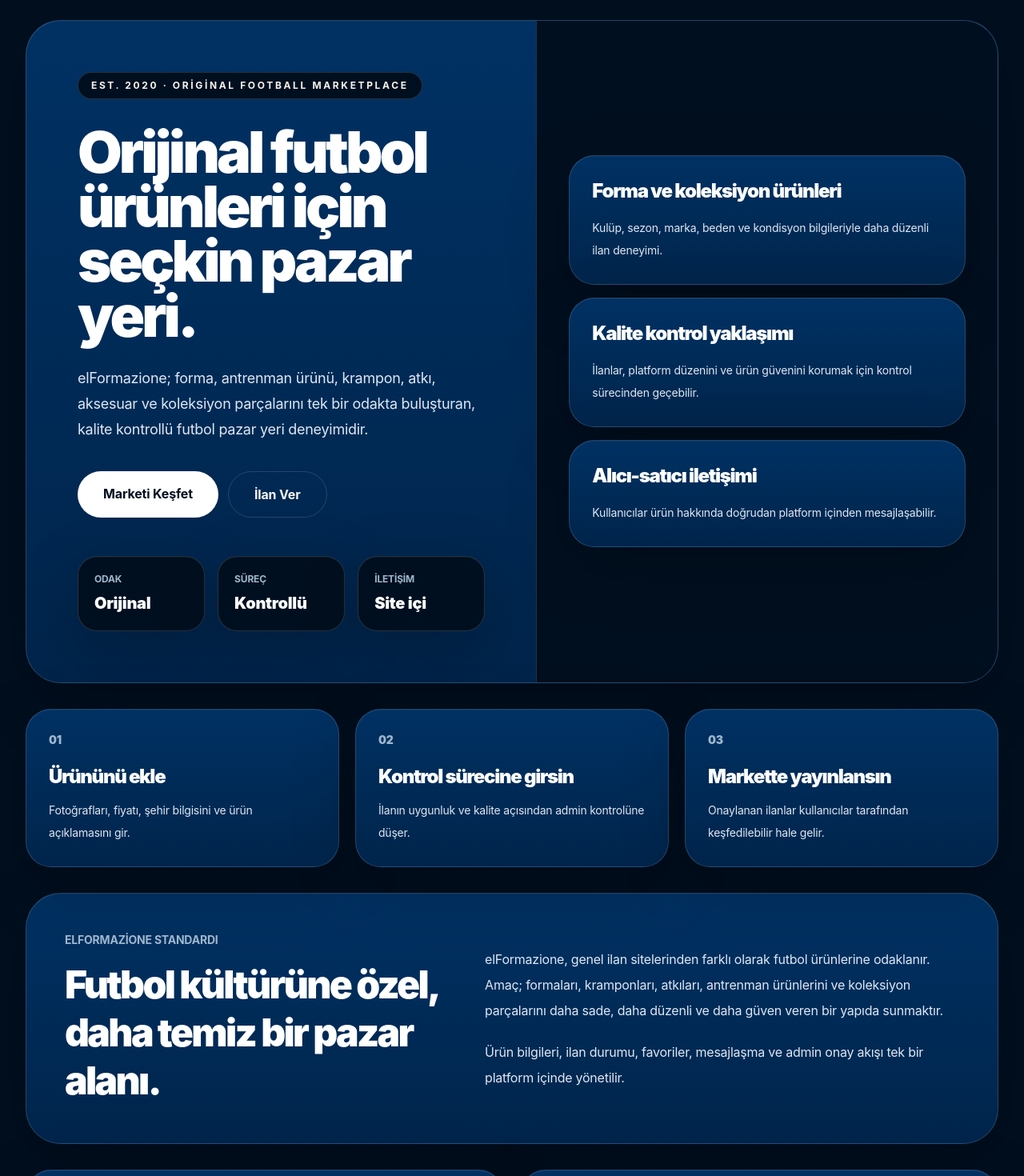
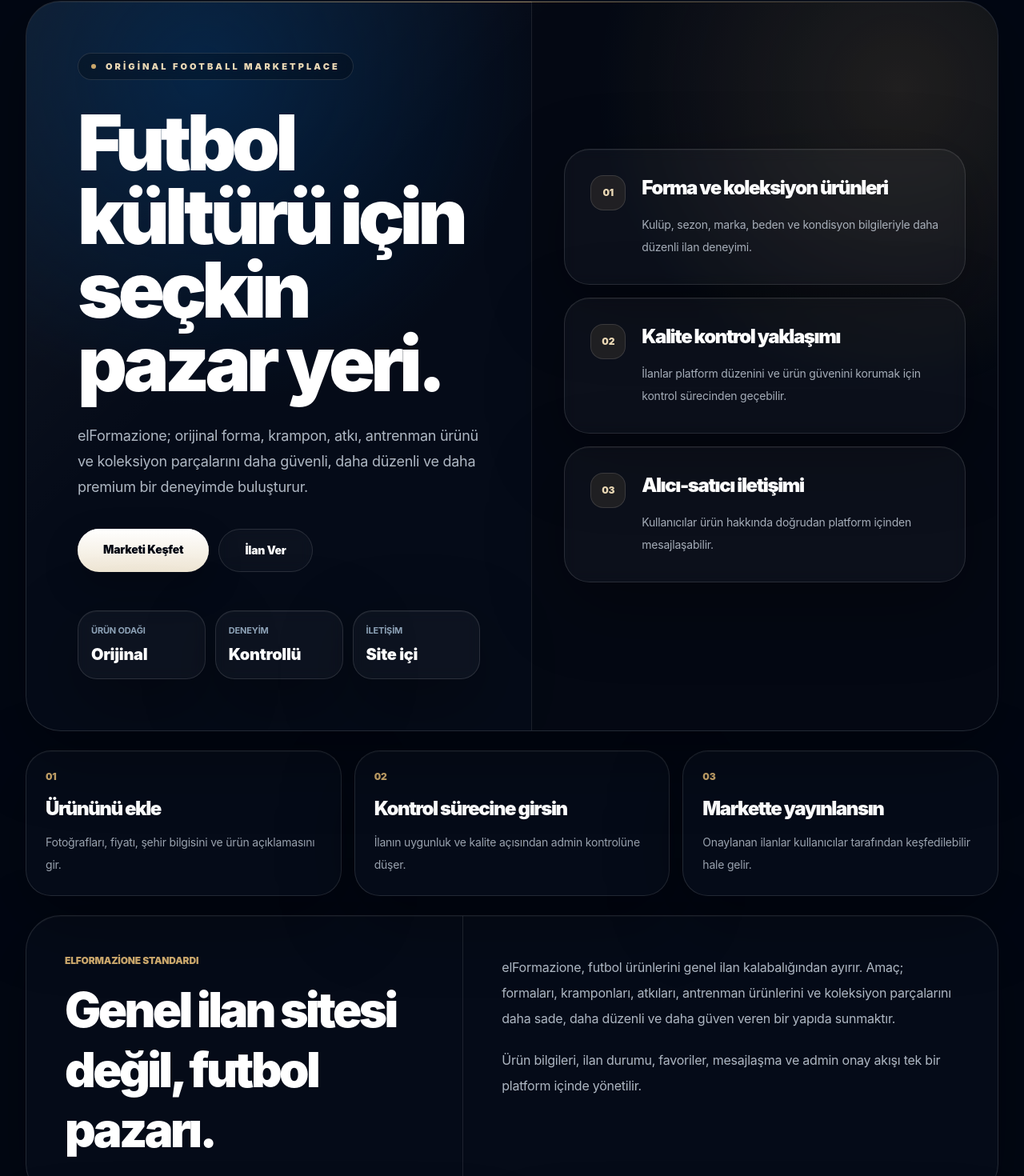
Before and after one commit to ernbcr1/forma-pazaryeri, a Next.js app: page / in a window 1280 px wide. Shown: the part 168-1638 px from the top of the page at 80% size. Built offline with nearby package versions, Linux system fonts and the light colour scheme; no server answers.

Commit message:
Apply ultra premium homepage theme

```diff
--- a/app/globals.css
+++ b/app/globals.css
@@ -1,21 +1,23 @@
 @import "tailwindcss";
 
 :root {
+  --elf-ink: #020713;
+  --elf-ink-2: #050b18;
+  --elf-ink-3: #08111f;
+
   --elf-navy: #003366;
-  --elf-navy-900: #00264d;
-  --elf-navy-950: #001a33;
-  --elf-navy-990: #000f1f;
+  --elf-navy-soft: #0b3f75;
 
   --elf-white: #ffffff;
-  --elf-ivory: #f7f4ef;
-  --elf-mist: #dce8f3;
-  --elf-muted: #9fb7cc;
+  --elf-ivory: #f8f5ee;
+  --elf-mist: #d8e2ee;
+  --elf-muted: #8ea3b8;
 
   --elf-gold: #c9a66b;
   --elf-gold-soft: #ead8b5;
 
-  --elf-border: rgba(255, 255, 255, 0.14);
-  --elf-border-strong: rgba(255, 255, 255, 0.24);
+  --elf-border: rgba(255, 255, 255, 0.12);
+  --elf-border-strong: rgba(201, 166, 107, 0.36);
 
   --elf-green: #86efac;
   --elf-red: #f87171;
@@ -28,27 +30,27 @@
 
 html {
   scroll-behavior: smooth;
-  background: var(--elf-navy-990);
+  background: var(--elf-ink);
 }
 
 body {
   margin: 0;
   min-height: 100vh;
   background:
-    radial-gradient(circle at 15% 0%, rgba(255, 255, 255, 0.12), transparent 26%),
-    radial-gradient(circle at 85% 8%, rgba(201, 166, 107, 0.14), transparent 24%),
-    radial-gradient(circle at 50% 90%, rgba(255, 255, 255, 0.06), transparent 30%),
-    linear-gradient(180deg, var(--elf-navy), var(--elf-navy-950) 52%, var(--elf-navy-990));
+    radial-gradient(circle at 12% 0%, rgba(0, 51, 102, 0.35), transparent 28%),
+    radial-gradient(circle at 88% 8%, rgba(201, 166, 107, 0.14), transparent 22%),
+    radial-gradient(circle at 50% 100%, rgba(255, 255, 255, 0.035), transparent 34%),
+    linear-gradient(180deg, #020713 0%, #050b18 44%, #020713 100%);
   color: var(--elf-white);
   font-family:
     Inter, ui-sans-serif, system-ui, -apple-system, BlinkMacSystemFont, "Segoe UI",
     sans-serif;
-  letter-spacing: -0.01em;
+  letter-spacing: -0.015em;
 }
 
 ::selection {
   background: var(--elf-gold);
-  color: var(--elf-navy-990);
+  color: var(--elf-ink);
 }
 
 a {
@@ -79,7 +81,7 @@
 h1,
 h2,
 h3 {
-  letter-spacing: -0.055em;
+  letter-spacing: -0.06em;
 }
 
 p {
@@ -89,13 +91,15 @@
 /* Form alanları */
 .input-style {
   width: 100%;
-  border-radius: 1.15rem;
+  border-radius: 1.1rem;
   border: 1px solid var(--elf-border);
-  background: rgba(0, 15, 31, 0.72);
+  background: rgba(2, 7, 19, 0.86);
   padding: 0.95rem 1rem;
   color: var(--elf-white);
   outline: none;
-  box-shadow: inset 0 1px 0 rgba(255, 255, 255, 0.04);
+  box-shadow:
+    inset 0 1px 0 rgba(255, 255, 255, 0.035),
+    0 18px 55px rgba(0, 0, 0, 0.18);
   transition:
     border-color 180ms ease,
     box-shadow 180ms ease,
@@ -103,19 +107,19 @@
 }
 
 .input-style::placeholder {
-  color: rgba(220, 232, 243, 0.42);
+  color: rgba(216, 226, 238, 0.42);
 }
 
 .input-style:focus {
   border-color: rgba(201, 166, 107, 0.78);
-  background: rgba(0, 15, 31, 0.9);
+  background: rgba(2, 7, 19, 0.94);
   box-shadow:
-    0 0 0 4px rgba(201, 166, 107, 0.12),
+    0 0 0 4px rgba(201, 166, 107, 0.11),
     inset 0 1px 0 rgba(255, 255, 255, 0.06);
 }
 
 .input-style option {
-  background: var(--elf-navy-950);
+  background: var(--elf-ink);
   color: var(--elf-white);
 }
 
@@ -126,27 +130,27 @@
   overflow: hidden;
 }
 
-/* Ana tema override */
+/* Tailwind renklerini ultra premium palete çeviriyoruz */
 .bg-neutral-950 {
-  background-color: var(--elf-navy-990) !important;
+  background-color: var(--elf-ink) !important;
 }
 
 .bg-neutral-900 {
   background:
-    linear-gradient(180deg, rgba(0, 51, 102, 0.96), rgba(0, 38, 77, 0.96)) !important;
+    linear-gradient(180deg, rgba(8, 17, 31, 0.98), rgba(5, 11, 24, 0.98)) !important;
 }
 
 .bg-neutral-800 {
-  background-color: rgba(255, 255, 255, 0.08) !important;
+  background-color: rgba(255, 255, 255, 0.07) !important;
 }
 
 .bg-neutral-900\/90 {
-  background-color: rgba(0, 38, 77, 0.9) !important;
+  background-color: rgba(8, 17, 31, 0.9) !important;
 }
 
 .bg-neutral-950\/85,
 .bg-neutral-950\/95 {
-  background-color: rgba(0, 15, 31, 0.92) !important;
+  background-color: rgba(2, 7, 19, 0.94) !important;
 }
 
 .bg-white {
@@ -158,7 +162,7 @@
 }
 
 .text-black {
-  color: var(--elf-navy-990) !important;
+  color: var(--elf-ink) !important;
 }
 
 .text-neutral-100,
@@ -176,7 +180,7 @@
 }
 
 .text-neutral-600 {
-  color: rgba(220, 232, 243, 0.48) !important;
+  color: rgba(216, 226, 238, 0.46) !important;
 }
 
 .border-neutral-700,
@@ -185,16 +189,16 @@
 }
 
 .border-neutral-600 {
-  border-color: var(--elf-border-strong) !important;
+  border-color: rgba(255, 255, 255, 0.22) !important;
 }
 
-/* Hover */
+/* Premium hover */
 .hover\:bg-neutral-900:hover {
-  background-color: rgba(255, 255, 255, 0.08) !important;
+  background-color: rgba(255, 255, 255, 0.075) !important;
 }
 
 .hover\:bg-neutral-800:hover {
-  background-color: rgba(255, 255, 255, 0.12) !important;
+  background-color: rgba(255, 255, 255, 0.11) !important;
 }
 
 .hover\:bg-neutral-200:hover {
@@ -209,36 +213,47 @@
   color: var(--elf-gold-soft) !important;
 }
 
-/* Premium kart hissi */
+/* Beyaz butonları premium yap */
+.bg-white.text-black,
+a.bg-white,
+button.bg-white {
+  background:
+    linear-gradient(180deg, #ffffff, #efe6d4) !important;
+  color: var(--elf-ink) !important;
+  box-shadow:
+    0 18px 45px rgba(0, 0, 0, 0.22),
+    inset 0 1px 0 rgba(255, 255, 255, 0.9);
+}
+
+/* Kart premium hissi */
 .rounded-\[2rem\],
 .rounded-\[2\.5rem\],
 .rounded-\[2\.75rem\],
 .rounded-3xl {
   box-shadow:
-    0 24px 80px rgba(0, 0, 0, 0.22),
+    0 28px 90px rgba(0, 0, 0, 0.34),
     inset 0 1px 0 rgba(255, 255, 255, 0.045);
 }
 
-/* Kartların kenarlarını daha lüks gösterir */
 .border {
   border-color: var(--elf-border);
 }
 
-/* Durum renkleri */
+/* Rozet / durum renkleri */
 .bg-blue-950 {
-  background-color: rgba(255, 255, 255, 0.12) !important;
+  background-color: rgba(0, 51, 102, 0.42) !important;
 }
 
 .text-blue-300 {
-  color: var(--elf-white) !important;
+  color: var(--elf-mist) !important;
 }
 
 .border-blue-800 {
-  border-color: rgba(255, 255, 255, 0.3) !important;
+  border-color: rgba(0, 51, 102, 0.65) !important;
 }
 
 .bg-emerald-950 {
-  background-color: rgba(134, 239, 172, 0.14) !important;
+  background-color: rgba(134, 239, 172, 0.12) !important;
 }
 
 .text-emerald-300 {
@@ -246,13 +261,13 @@
 }
 
 .border-emerald-800 {
-  border-color: rgba(134, 239, 172, 0.38) !important;
+  border-color: rgba(134, 239, 172, 0.36) !important;
 }
 
 .bg-yellow-950,
 .bg-yellow-950\/30,
 .bg-yellow-950\/40 {
-  background-color: rgba(201, 166, 107, 0.17) !important;
+  background-color: rgba(201, 166, 107, 0.16) !important;
 }
 
 .text-yellow-100,
@@ -268,7 +283,7 @@
 }
 
 .bg-red-950 {
-  background-color: rgba(248, 113, 113, 0.14) !important;
+  background-color: rgba(248, 113, 113, 0.13) !important;
 }
 
 .text-red-300 {
@@ -277,11 +292,11 @@
 
 .border-red-800,
 .border-red-900 {
-  border-color: rgba(248, 113, 113, 0.42) !important;
+  border-color: rgba(248, 113, 113, 0.4) !important;
 }
 
 .bg-purple-950 {
-  background-color: rgba(196, 181, 253, 0.14) !important;
+  background-color: rgba(196, 181, 253, 0.13) !important;
 }
 
 .text-purple-300 {
@@ -289,10 +304,10 @@
 }
 
 .border-purple-800 {
-  border-color: rgba(196, 181, 253, 0.42) !important;
+  border-color: rgba(196, 181, 253, 0.4) !important;
 }
 
-/* Butonlara daha premium his */
+/* Link / buton animasyonu */
 button,
 a {
   -webkit-tap-highlight-color: transparent;
@@ -305,7 +320,8 @@
     background 180ms ease,
     border-color 180ms ease,
     color 180ms ease,
-    opacity 180ms ease;
+    opacity 180ms ease,
+    box-shadow 180ms ease;
 }
 
 button:hover,
@@ -320,11 +336,11 @@
 }
 
 ::-webkit-scrollbar-track {
-  background: var(--elf-navy-990);
+  background: var(--elf-ink);
 }
 
 ::-webkit-scrollbar-thumb {
-  background: rgba(255, 255, 255, 0.24);
+  background: rgba(255, 255, 255, 0.18);
   border-radius: 999px;
 }
 
--- a/app/page.tsx
+++ b/app/page.tsx
@@ -2,62 +2,71 @@
 
 export default function HomePage() {
   return (
-    <main className="min-h-screen bg-neutral-950 text-white">
-      <section className="px-4 py-12 md:px-8 md:py-20">
+    <main className="min-h-screen bg-[#020713] text-white">
+      <section className="px-4 py-8 md:px-8 md:py-14">
         <div className="mx-auto max-w-7xl">
-          <div className="overflow-hidden rounded-[2.75rem] border border-neutral-800 bg-neutral-900">
-            <div className="grid gap-0 lg:grid-cols-[1.05fr_0.95fr]">
-              <div className="p-7 md:p-12 lg:p-16">
-                <div className="inline-flex rounded-full border border-neutral-800 bg-neutral-950 px-4 py-2 text-xs font-bold uppercase tracking-[0.22em] text-neutral-300">
-                  Est. 2020 · Original Football Marketplace
+          <div className="relative overflow-hidden rounded-[2.75rem] border border-white/10 bg-[#050b18] shadow-[0_40px_120px_rgba(0,0,0,0.45)]">
+            <div className="pointer-events-none absolute inset-0 bg-[radial-gradient(circle_at_18%_10%,rgba(0,51,102,0.55),transparent_32%),radial-gradient(circle_at_90%_12%,rgba(201,166,107,0.18),transparent_28%),linear-gradient(135deg,rgba(255,255,255,0.06),transparent_32%)]" />
+            <div className="pointer-events-none absolute inset-x-0 top-0 h-px bg-gradient-to-r from-transparent via-[#c9a66b]/70 to-transparent" />
+
+            <div className="relative grid min-h-[620px] lg:grid-cols-[1.04fr_0.96fr]">
+              <div className="flex flex-col justify-center p-7 md:p-12 lg:p-16">
+                <div className="inline-flex w-fit items-center gap-3 rounded-full border border-white/10 bg-black/25 px-4 py-2 backdrop-blur">
+                  <span className="h-1.5 w-1.5 rounded-full bg-[#c9a66b]" />
+                  <span className="text-[11px] font-black uppercase tracking-[0.28em] text-[#ead8b5]">
+                    Original Football Marketplace
+                  </span>
                 </div>
 
-                <h1 className="mt-8 max-w-4xl text-5xl font-black leading-[0.95] tracking-tight md:text-7xl">
-                  Orijinal futbol ürünleri için seçkin pazar yeri.
+                <h1 className="mt-8 max-w-4xl text-[3.15rem] font-black leading-[0.96] tracking-[-0.075em] md:text-7xl lg:text-8xl">
+                  Futbol kültürü için seçkin pazar yeri.
                 </h1>
 
-                <p className="mt-7 max-w-2xl text-base leading-8 text-neutral-400 md:text-lg">
-                  elFormazione; forma, antrenman ürünü, krampon, atkı,
-                  aksesuar ve koleksiyon parçalarını tek bir odakta buluşturan,
-                  kalite kontrollü futbol pazar yeri deneyimidir.
+                <p className="mt-7 max-w-2xl text-base leading-8 text-[#d8e2ee]/80 md:text-lg">
+                  elFormazione; orijinal forma, krampon, atkı, antrenman ürünü
+                  ve koleksiyon parçalarını daha güvenli, daha düzenli ve daha
+                  premium bir deneyimde buluşturur.
                 </p>
 
                 <div className="mt-9 flex flex-col gap-3 sm:flex-row">
                   <Link
                     href="/listings"
-                    className="rounded-full bg-white px-8 py-4 text-center font-bold text-black transition hover:bg-neutral-200"
+                    className="rounded-full bg-white px-8 py-4 text-center text-sm font-black text-[#020713] shadow-[0_18px_50px_rgba(0,0,0,0.35)] transition hover:bg-[#ead8b5]"
                   >
                     Marketi Keşfet
                   </Link>
 
                   <Link
                     href="/create-listing"
-                    className="rounded-full border border-neutral-700 px-8 py-4 text-center font-bold text-neutral-200 transition hover:bg-neutral-800 hover:text-white"
+                    className="rounded-full border border-white/15 bg-white/[0.03] px-8 py-4 text-center text-sm font-black text-white backdrop-blur transition hover:border-[#c9a66b]/60 hover:bg-white/[0.07]"
                   >
                     İlan Ver
                   </Link>
                 </div>
 
-                <div className="mt-12 grid gap-4 sm:grid-cols-3">
-                  <MiniStat label="Odak" value="Orijinal" />
-                  <MiniStat label="Süreç" value="Kontrollü" />
+                <div className="mt-12 grid gap-3 sm:grid-cols-3">
+                  <MiniStat label="Ürün odağı" value="Orijinal" />
+                  <MiniStat label="Deneyim" value="Kontrollü" />
                   <MiniStat label="İletişim" value="Site içi" />
                 </div>
               </div>
 
-              <div className="border-t border-neutral-800 bg-neutral-950 p-6 md:p-10 lg:border-l lg:border-t-0">
-                <div className="grid h-full content-center gap-4">
-                  <PremiumCard
+              <div className="relative border-t border-white/10 bg-black/20 p-6 md:p-10 lg:border-l lg:border-t-0">
+                <div className="flex h-full flex-col justify-center gap-4">
+                  <PremiumFeature
+                    number="01"
                     title="Forma ve koleksiyon ürünleri"
                     text="Kulüp, sezon, marka, beden ve kondisyon bilgileriyle daha düzenli ilan deneyimi."
                   />
 
-                  <PremiumCard
+                  <PremiumFeature
+                    number="02"
                     title="Kalite kontrol yaklaşımı"
-                    text="İlanlar, platform düzenini ve ürün güvenini korumak için kontrol sürecinden geçebilir."
+                    text="İlanlar platform düzenini ve ürün güvenini korumak için kontrol sürecinden geçebilir."
                   />
 
-                  <PremiumCard
+                  <PremiumFeature
+                    number="03"
                     title="Alıcı-satıcı iletişimi"
                     text="Kullanıcılar ürün hakkında doğrudan platform içinden mesajlaşabilir."
                   />
@@ -66,7 +75,7 @@
             </div>
           </div>
 
-          <section className="mt-8 grid gap-5 md:grid-cols-3">
+          <section className="mt-6 grid gap-4 md:grid-cols-3">
             <StepCard
               number="01"
               title="Ürününü ekle"
@@ -86,24 +95,25 @@
             />
           </section>
 
-          <section className="mt-8 rounded-[2.75rem] border border-neutral-800 bg-neutral-900 p-7 md:p-12">
-            <div className="grid gap-10 lg:grid-cols-[0.9fr_1.1fr] lg:items-center">
-              <div>
-                <p className="text-sm font-bold uppercase tracking-[0.22em] text-neutral-500">
+          <section className="mt-6 overflow-hidden rounded-[2.75rem] border border-white/10 bg-[#050b18] shadow-[0_35px_100px_rgba(0,0,0,0.35)]">
+            <div className="grid gap-0 lg:grid-cols-[0.9fr_1.1fr]">
+              <div className="border-b border-white/10 p-7 md:p-12 lg:border-b-0 lg:border-r">
+                <p className="text-xs font-black uppercase tracking-[0.28em] text-[#c9a66b]">
                   elFormazione standardı
                 </p>
 
-                <h2 className="mt-4 text-4xl font-black leading-tight tracking-tight md:text-5xl">
-                  Futbol kültürüne özel, daha temiz bir pazar alanı.
+                <h2 className="mt-4 text-4xl font-black leading-tight tracking-[-0.065em] md:text-6xl">
+                  Genel ilan sitesi değil, futbol pazarı.
                 </h2>
               </div>
 
-              <div className="space-y-5 text-sm leading-8 text-neutral-400 md:text-base">
+              <div className="p-7 md:p-12">
+                <div className="space-y-5 text-sm leading-8 text-[#d8e2ee]/80 md:text-base">
                   <p>
-                  elFormazione, genel ilan sitelerinden farklı olarak futbol
-                  ürünlerine odaklanır. Amaç; formaları, kramponları, atkıları,
-                  antrenman ürünlerini ve koleksiyon parçalarını daha sade,
-                  daha düzenli ve daha güven veren bir yapıda sunmaktır.
+                    elFormazione, futbol ürünlerini genel ilan kalabalığından
+                    ayırır. Amaç; formaları, kramponları, atkıları, antrenman
+                    ürünlerini ve koleksiyon parçalarını daha sade, daha
+                    düzenli ve daha güven veren bir yapıda sunmaktır.
                   </p>
 
                   <p>
@@ -112,9 +122,10 @@
                   </p>
                 </div>
               </div>
+            </div>
           </section>
 
-          <section className="mt-8 grid gap-5 lg:grid-cols-2">
+          <section className="mt-6 grid gap-4 lg:grid-cols-2">
             <InfoPanel
               title="Alıcılar için"
               text="Ürünleri kategori, beden, marka ve şehir bilgilerine göre inceleyebilir; satıcıyla site içinden iletişime geçebilir ve beğendiğin ilanları favorilerinde takip edebilirsin."
@@ -126,14 +137,14 @@
             />
           </section>
 
-          <section className="mt-8 rounded-[2.75rem] border border-neutral-800 bg-white p-7 text-black md:p-12">
+          <section className="mt-6 rounded-[2.75rem] border border-[#c9a66b]/25 bg-[linear-gradient(135deg,#ffffff,#ead8b5)] p-7 text-[#020713] shadow-[0_35px_100px_rgba(0,0,0,0.35)] md:p-12">
             <div className="flex flex-col gap-6 md:flex-row md:items-center md:justify-between">
               <div>
-                <p className="text-sm font-bold uppercase tracking-[0.22em] text-black/50">
+                <p className="text-xs font-black uppercase tracking-[0.28em] text-[#003366]/70">
                   elFormazione
                 </p>
 
-                <h2 className="mt-3 text-4xl font-black tracking-tight">
+                <h2 className="mt-3 max-w-3xl text-4xl font-black tracking-[-0.06em] md:text-5xl">
                   İlk ilanını oluşturmaya hazır mısın?
                 </h2>
 
@@ -145,7 +156,7 @@
 
               <Link
                 href="/create-listing"
-                className="rounded-full bg-black px-8 py-4 text-center font-bold text-white transition hover:bg-neutral-800"
+                className="rounded-full bg-[#020713] px-8 py-4 text-center text-sm font-black text-white transition hover:bg-[#003366]"
               >
                 İlan Ver
               </Link>
@@ -159,22 +170,42 @@
 
 function MiniStat({ label, value }: { label: string; value: string }) {
   return (
-    <div className="rounded-3xl border border-neutral-800 bg-neutral-950 p-5">
-      <p className="text-xs font-bold uppercase tracking-[0.2em] text-neutral-500">
+    <div className="rounded-3xl border border-white/10 bg-white/[0.035] p-4 backdrop-blur">
+      <p className="text-[11px] font-bold uppercase tracking-[0.2em] text-[#8ea3b8]">
         {label}
       </p>
 
-      <p className="mt-2 text-xl font-black">{value}</p>
+      <p className="mt-2 text-xl font-black tracking-[-0.04em] text-white">
+        {value}
+      </p>
     </div>
   );
 }
 
-function PremiumCard({ title, text }: { title: string; text: string }) {
+function PremiumFeature({
+  number,
+  title,
+  text,
+}: {
+  number: string;
+  title: string;
+  text: string;
+}) {
   return (
-    <div className="rounded-[2rem] border border-neutral-800 bg-neutral-900 p-6 md:p-7">
-      <h2 className="text-2xl font-black tracking-tight">{title}</h2>
+    <div className="group rounded-[2rem] border border-white/10 bg-white/[0.035] p-6 backdrop-blur transition hover:border-[#c9a66b]/45 hover:bg-white/[0.06] md:p-8">
+      <div className="flex items-start gap-5">
+        <div className="flex h-11 w-11 shrink-0 items-center justify-center rounded-2xl border border-[#c9a66b]/30 bg-[#c9a66b]/10 text-xs font-black text-[#ead8b5]">
+          {number}
+        </div>
 
-      <p className="mt-4 text-sm leading-7 text-neutral-400">{text}</p>
+        <div>
+          <h3 className="text-2xl font-black tracking-[-0.055em] text-white">
+            {title}
+          </h3>
+
+          <p className="mt-4 text-sm leading-7 text-[#d8e2ee]/75">{text}</p>
+        </div>
+      </div>
     </div>
   );
 }
@@ -189,22 +220,30 @@
   text: string;
 }) {
   return (
-    <div className="rounded-[2rem] border border-neutral-800 bg-neutral-900 p-6 md:p-7">
-      <p className="text-sm font-black text-neutral-500">{number}</p>
+    <div className="rounded-[2rem] border border-white/10 bg-[#050b18] p-6 shadow-[0_25px_80px_rgba(0,0,0,0.28)]">
+      <p className="text-xs font-black tracking-[0.24em] text-[#c9a66b]">
+        {number}
+      </p>
 
-      <h2 className="mt-5 text-2xl font-black tracking-tight">{title}</h2>
+      <h3 className="mt-4 text-2xl font-black tracking-[-0.055em] text-white">
+        {title}
+      </h3>
 
-      <p className="mt-3 text-sm leading-7 text-neutral-400">{text}</p>
+      <p className="mt-3 text-sm leading-7 text-[#d8e2ee]/70">{text}</p>
     </div>
   );
 }
 
 function InfoPanel({ title, text }: { title: string; text: string }) {
   return (
-    <div className="rounded-[2rem] border border-neutral-800 bg-neutral-900 p-7 md:p-8">
-      <h2 className="text-3xl font-black tracking-tight">{title}</h2>
+    <div className="rounded-[2rem] border border-white/10 bg-[#050b18] p-7 shadow-[0_25px_80px_rgba(0,0,0,0.28)] md:p-9">
+      <div className="mb-6 h-px w-full bg-gradient-to-r from-[#c9a66b]/70 via-white/10 to-transparent" />
 
-      <p className="mt-4 text-sm leading-8 text-neutral-400">{text}</p>
+      <h3 className="text-3xl font-black tracking-[-0.06em] text-white">
+        {title}
+      </h3>
+
+      <p className="mt-4 text-sm leading-8 text-[#d8e2ee]/75">{text}</p>
     </div>
   );
 }
```
Lines whose indentation alone changed are shown as unchanged.
